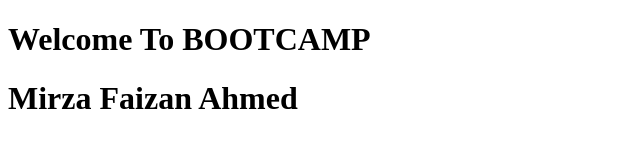
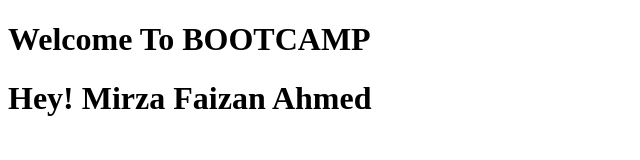
Before and after one commit to MirzaFaizanAhmed/BootCamp-Class-1-, a plain HTML site: page index.html in a window 1280 px wide. Shown: the whole page, without its empty margins (0-640 px from the left). Drawn offline with Linux system fonts and the light colour scheme.

Commit message:
chnge in index.html

```diff
--- a/index.html
+++ b/index.html
@@ -8,7 +8,7 @@
 <body>
 
     <h1>Welcome To BOOTCAMP</h1>
-    <h1>Mirza Faizan Ahmed</h1>
+    <h1>Hey! Mirza Faizan Ahmed</h1>
 
 </body>
 </html>
```
